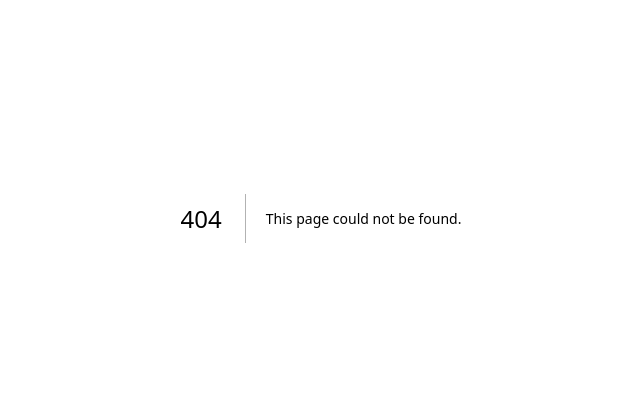
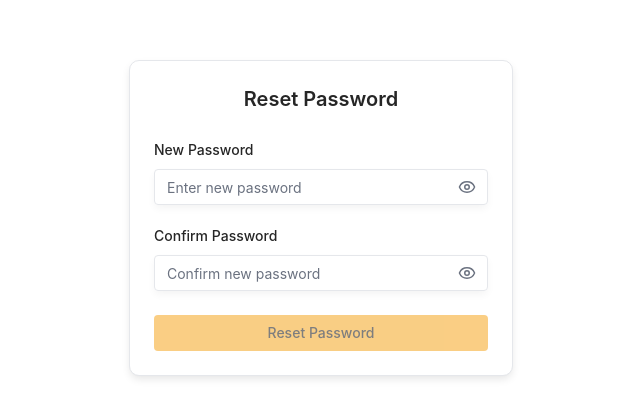
Before and after one commit to ayubsht1/bill-buddy2, a Next.js app: page /auth/reset-password in a window 1280 px wide. Before the commit this address had no page. Shown: the part 182-600 px from the top of the page, without its empty margins (319-959 px from the left). Built offline with nearby package versions, Linux system fonts and the light colour scheme.

Commit message:
integrated api for password reset confirm

```diff
--- a/src/app/auth/password-reset-confirm/page.tsx
+++ b/src/app/auth/reset-password/page.tsx
@@ -2,7 +2,7 @@
 
 import { useState } from "react";
 import { useRouter, useSearchParams } from "next/navigation";
-import { Eye, EyeOff, CircleArrowLeft } from "lucide-react";
+import { Eye, EyeOff } from "lucide-react";
 import { Card, CardContent, CardHeader, CardTitle } from "@/components/ui/card";
 import { Button } from "@/components/ui/button";
 import { Input } from "@/components/ui/input";
@@ -37,18 +37,18 @@ export default function ResetPasswordPage() {
 
     try {
       const res = await fetch(
-        `${process.env.NEXT_PUBLIC_API_URL}/api/reset-password/`,
+        `${process.env.NEXT_PUBLIC_API_BASE_URL}/api/reset-password/`,
         {
           method: "POST",
           headers: { "Content-Type": "application/json" },
-          body: JSON.stringify({ token, password }),
+          body: JSON.stringify({ token, new_password:password }),
         }
       );
 
       if (!res.ok) throw new Error();
 
       toast.success("Password reset successful!", { duration: 1500 });
-      setTimeout(() => router.push("/auth/signin"), 1600);
+      setTimeout(() => router.push("/auth/login"), 1600);
     } catch {
       toast.error("Invalid or expired reset link. Please try again.");
     } finally {
@@ -58,12 +58,12 @@ export default function ResetPasswordPage() {
 
   return (
     <>
-      <a
+      {/* <a
         href="/auth/forgot-password"
         className="absolute top-4 left-4 md:top-8 md:left-8 rounded-full bg-muted/50 hover:bg-muted p-2 transition"
       >
         <CircleArrowLeft className="text-primary h-8 w-8" />
-      </a>
+      </a> */}
 
       <div className="flex min-h-svh w-full items-center justify-center p-6 md:p-10">
         <div className="w-full max-w-sm">
@@ -130,13 +130,6 @@ export default function ResetPasswordPage() {
                   {loading ? "Resetting..." : "Reset Password"}
                 </Button>
               </form>
-
-              <div className="mt-4 text-center text-sm">
-                Remember your password?{" "}
-                <a href="/auth/signin" className="underline underline-offset-4">
-                  Sign in
-                </a>
-              </div>
             </CardContent>
           </Card>
         </div>
```
